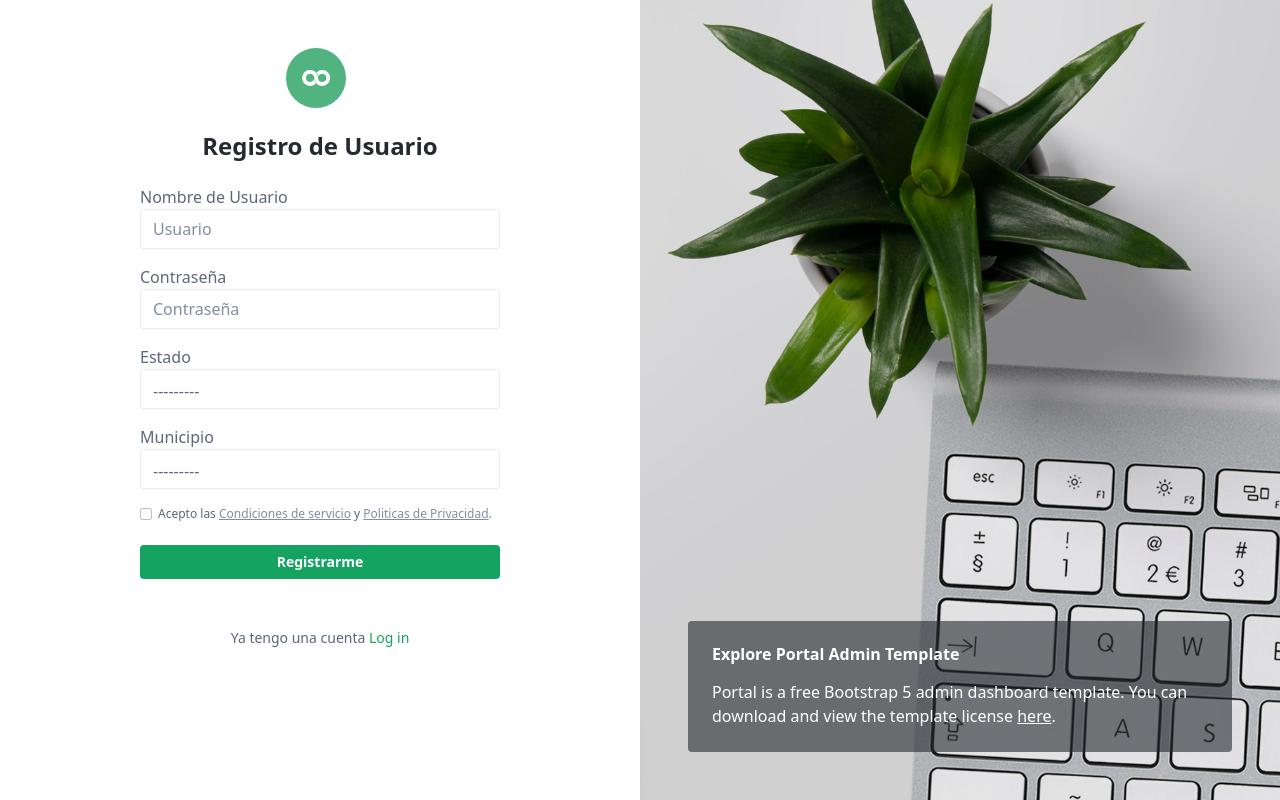
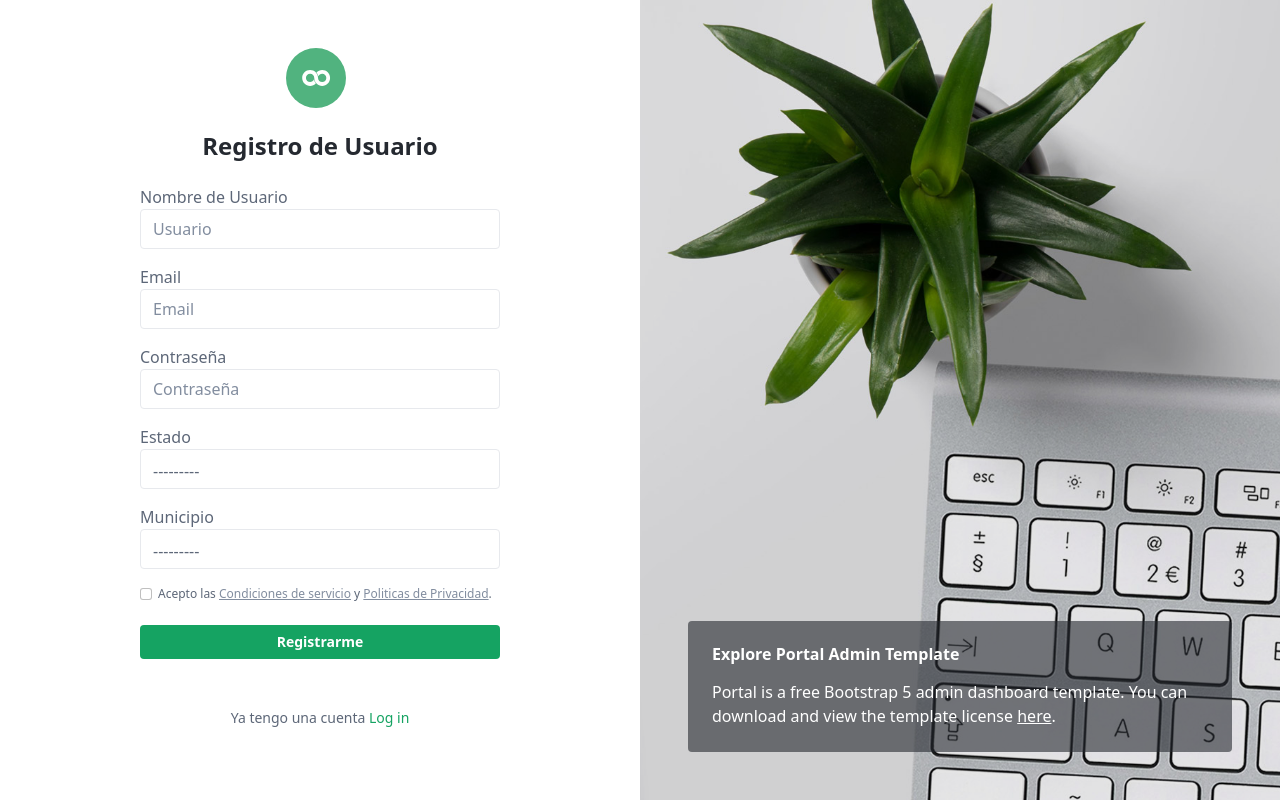
Before and after one commit to gerashdo/videojuegos_django_ejemplo, a Django app: page /usuarios/registro/ in a window 1280 px wide. Run offline with Django 3.2, Linux system fonts and the light colour scheme; data comes from the database, SQL or seed files in the repository; both versions use the stored data as it was after the commit; some libraries are stand-ins or nearby versions.

Commit message:
Activar cuenta con email.

```diff
--- a/requirements.txt
+++ b/requirements.txt
@@ -1,2 +1,3 @@
 Django>=3.0,<4.0
 Pillow
+six
--- a/usuarios/forms.py
+++ b/usuarios/forms.py
@@ -6,11 +6,12 @@ class UsuarioForm(forms.ModelForm):
     class Meta:
         model = Usuario
 
-        fields = ('first_name','username','password','estado','municipio','foto')
+        fields = ('first_name','username','password','email','estado','municipio','foto')
 
         widgets = {
             'first_name':forms.TextInput(attrs={'class':'form-control'}),
             'username':forms.TextInput(attrs={'class':'form-control'}),
+            'email':forms.EmailInput(attrs={'class':'form-control'}),
             'password':forms.PasswordInput(attrs={'class':'form-control','placeholder':'Contraseña'}),
             'estado':forms.Select(attrs={'class':'form-control'}),
             'municipio':forms.Select(attrs={'class':'form-control'}),
@@ -28,11 +29,12 @@ class UsuarioActualizarForm(forms.ModelForm):
     class Meta:
         model = Usuario
 
-        fields = ('first_name','username','estado','municipio','foto')
+        fields = ('first_name','username','email','estado','municipio','foto')
 
         widgets = {
             'first_name':forms.TextInput(attrs={'class':'form-control'}),
             'username':forms.TextInput(attrs={'class':'form-control'}),
+            'email':forms.EmailInput(attrs={'class':'form-control'}),
             'estado':forms.Select(attrs={'class':'form-control'}),
             'municipio':forms.Select(attrs={'class':'form-control'}),
             'foto':forms.FileInput(attrs={'class':'form-control'})
@@ -43,7 +45,7 @@ class UsuarioRegistroForm(forms.ModelForm):
     class Meta:
         model = Usuario
 
-        fields = ('username','password','estado','municipio')
+        fields = ('username','password','email','estado','municipio')
 
         widgets = {
             'estado':forms.Select(attrs={'class':'form-control'}),
--- a/usuarios/templates/signup.html
+++ b/usuarios/templates/signup.html
@@ -23,9 +23,13 @@
 					<div class="auth-form-container text-left mx-auto">
 						<form class="auth-form auth-signup-form" method="POST">
                             {% csrf_token %}
-							<div class="email mb-3">
+							<div class="mb-3">
 								<label class="sr-only" for="id_username">Nombre de Usuario</label>
 								<input id="id_username" name="username" type="text" class="form-control signup-name" placeholder="Usuario" required="required">
+							</div>
+							<div class="email mb-3">
+								<label class="sr-only" for="id_username">Email</label>
+								<input id="id_email" name="email" type="text" class="form-control signup-email" placeholder="Email" required="required">
 							</div>
 							<div class="password mb-3">
 								<label class="sr-only" for="id_password">Contraseña</label>
--- a/usuarios/urls.py
+++ b/usuarios/urls.py
@@ -7,6 +7,7 @@ urlpatterns = [
     path('lista/', views.UsuarioList.as_view(), name='lista_usuario'),
     path('nuevo/', views.NuevoUsuario.as_view(), name='nuevo_usuario'),
     path('municipios/', views.obtiene_municipios, name='obtiene_municipios'),
+    path('activar/<slug:uid64>/<slug:token>', views.ActivarCuenta.as_view(), name='activar_cuenta'),
     path('eliminar/<int:pk>', views.UsuarioEliminar.as_view(), name='eliminar_usuario'),
     path('editar/<int:pk>', views.UsuarioActualizar.as_view(), name='editar_usuario'),
     path('detalles/<int:pk>', views.UsuarioDetalle.as_view(), name='detalles_usuario'),
--- a/usuarios/views.py
+++ b/usuarios/views.py
@@ -1,14 +1,21 @@
-from django.shortcuts import render, get_object_or_404
+from django.shortcuts import render, get_object_or_404, redirect
 from django.views.generic.edit import CreateView, DeleteView, UpdateView
 from django.views.generic.detail import DetailView
 from django.contrib.auth.views import LoginView
 from django.contrib.auth.forms import AuthenticationForm
-
+from django.contrib.sites.shortcuts import get_current_site
+from django.template.loader import render_to_string
+from django.utils.http import urlsafe_base64_encode, urlsafe_base64_decode
+from django.utils.encoding import force_bytes
+from .token import token_activacion
 from django.views.generic import ListView
 from .models import Usuario, Estado, Municipio
 from .forms import UsuarioForm, UsuarioRegistroForm, UsuarioActualizarForm
 from django.urls import reverse_lazy
 from django.http import JsonResponse
+from django.core.mail import EmailMessage
+from django.views.generic import TemplateView
+from django.contrib import messages
 
 class NuevoUsuario(CreateView):
     model = Usuario
@@ -29,8 +36,49 @@ class UsuarioRegistro(CreateView):
 
     def form_valid(self, form):
         user = form.save(commit=False)
-        user.is_active = 1
+        user.is_active = False
+        user.save()
+
+        dominio = get_current_site(self.request)
+        uid = urlsafe_base64_encode(force_bytes(user.id))
+        token = token_activacion.make_token(user)
+        mensaje = render_to_string('confirmar_cuenta.html',
+            {
+                'usuario': user,
+                'dominio': dominio,
+                'uid': uid,
+                'token': token
+            }
+        )
+        asunto = 'Activa Cuenta Videojuegos'
+        to = user.email
+        email = EmailMessage(
+            asunto,
+            mensaje,
+            to = [to]
+        )
+        email.content_subtype = 'html'
+        email.send()
+
         return super().form_valid(form)
+
+class ActivarCuenta(TemplateView):
+    def get(self, request, *args, **kwargs):
+        try:
+            uid = urlsafe_base64_decode(kwargs['uid64'])
+            token = kwargs['token']
+            user = Usuario.objects.get(id=uid)
+        except:
+            user = None
+
+        if user and token_activacion.check_token(user,token):
+            user.is_active = True
+            user.save()
+            messages.success(self.request, 'Cuenta activada con éxito.')
+        else:
+            messages.error(self.request, 'Token invalido, contacta al administrador')
+
+        return redirect('usuarios:login_usuario')
 
 def obtiene_municipios(request):
     if request.method == 'GET':
--- a/videojuegos/settings.py
+++ b/videojuegos/settings.py
@@ -121,3 +121,9 @@ LOGOUT_REDIRECT_URL = reverse_lazy('usuarios:login_usuario')
 
 MEDIA_URL = '/media/'
 MEDIA_ROOT = os.path.join(BASE_DIR, 'media')
+
+EMAIL_USE_TLS = True
+EMAIL_HOST = 'smtp.gmail.com'
+EMAIL_HOST_USER = 'testdjango.ger@gmail.com'
+EMAIL_HOST_PASSWORD = 'testdjangoger.35'
+EMAIL_PORT = 587
```
Also changed, not shown: usuarios/templates/confirmar_cuenta.html (added, +27 -0 lines), usuarios/templates/login.html (+10 -0 lines), usuarios/token.py (added, +8 -0 lines), db.sqlite3.
